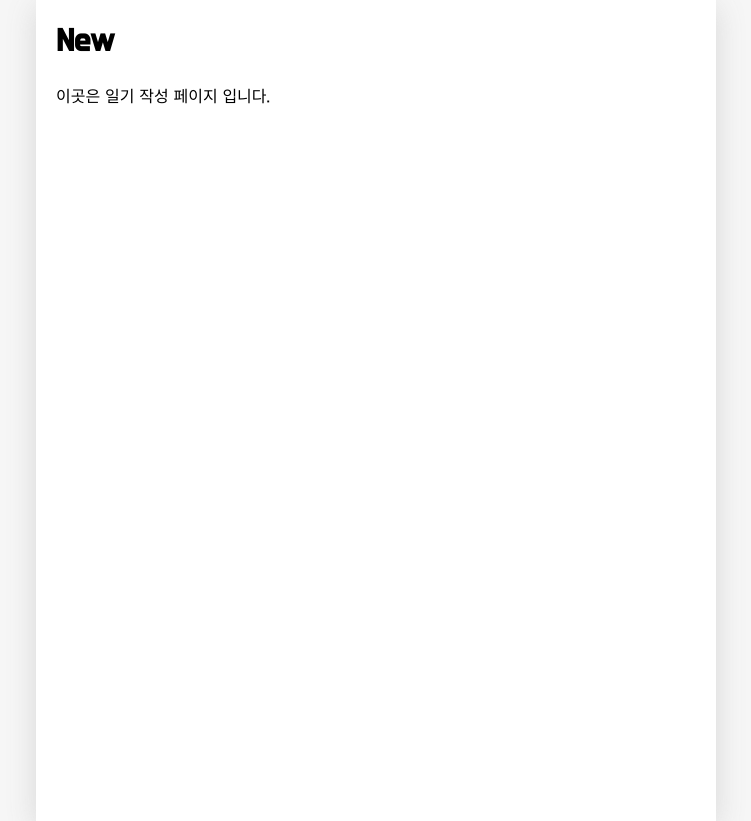
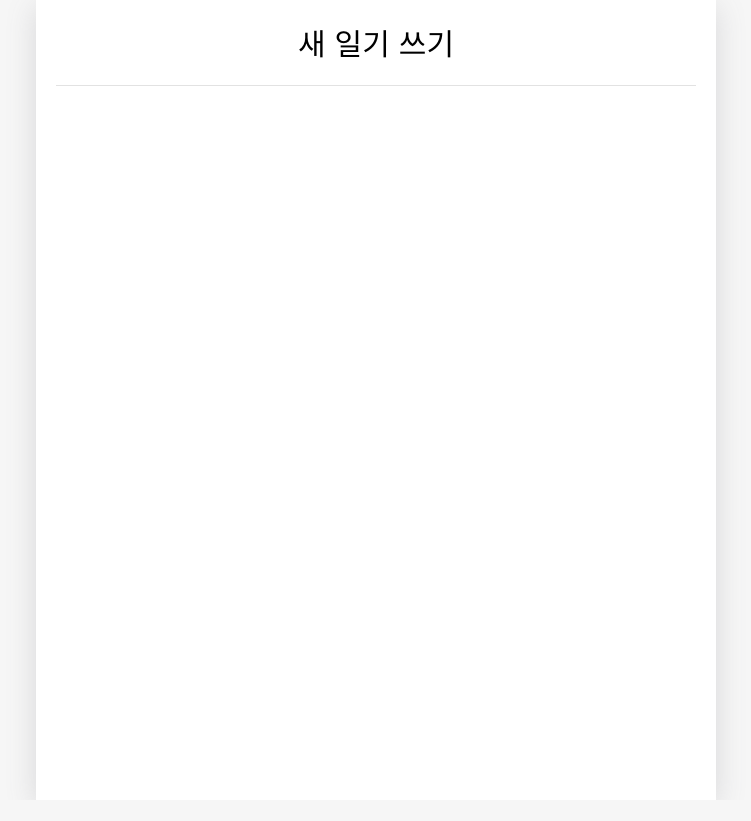
Before and after one commit to taesubyun/Project-Diary, a React (Create React App) app: page /new in a window 1280 px wide. Shown: the whole page, without its empty margins (264-1015 px from the left). After the commit the page ends 800 px from the top, so only its background shows below. Built offline with nearby package versions, Linux system fonts and the light colour scheme.

Commit message:
refactor : react-script 재설치

```diff
--- a/package.json
+++ b/package.json
@@ -9,7 +9,7 @@
     "react": "^17.0.2",
     "react-dom": "^17.0.2",
     "react-router-dom": "^6.2.1",
-    "react-scripts": "5.0.0",
+    "react-scripts": "^5.0.0",
     "web-vitals": "^2.1.3"
   },
   "scripts": {
--- a/src/pages/New.js
+++ b/src/pages/New.js
@@ -1,8 +1,8 @@
+import Header from './../components/Header';
 const New = () => {
     return (
         <div>
-            <h1>New</h1>
-            <p>이곳은 일기 작성 페이지 입니다.</p>
+            <Header headText={'새 일기 쓰기'} />
         </div>
     );
 };
```
Also changed, not shown: 2 other files (tests, documents, lock files or other folders).
